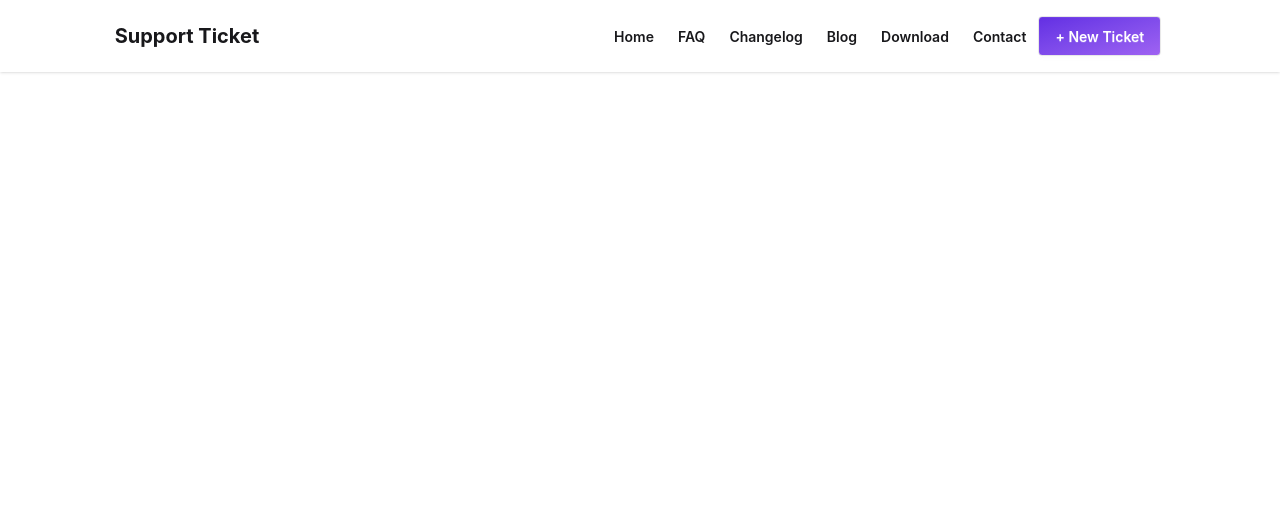
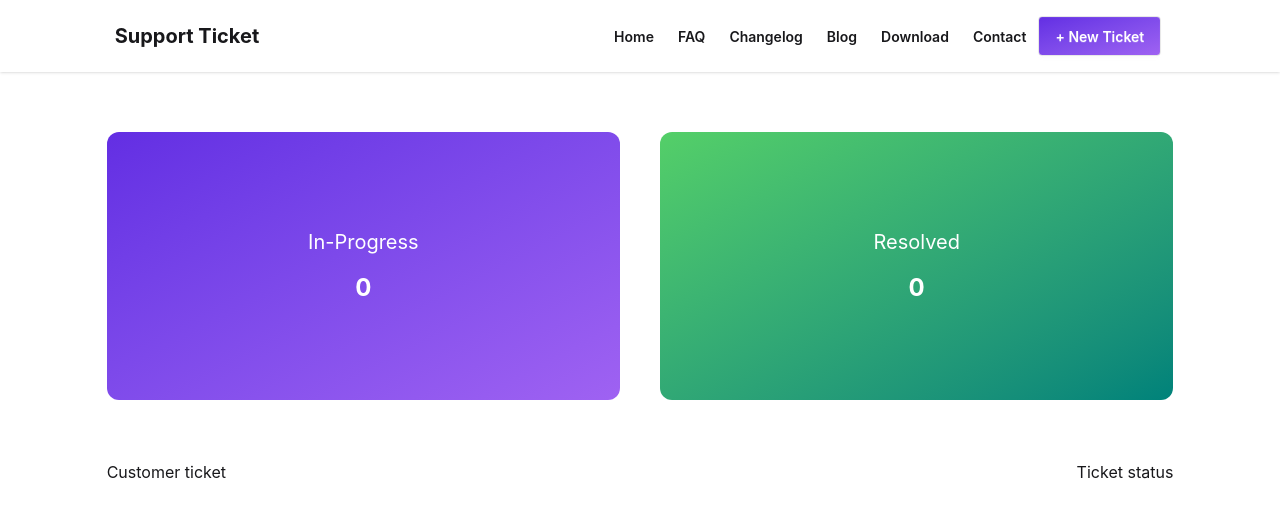
Before and after one commit to ronouk/react-support-ticket, a React (Vite) app: page / in a window 1280 px wide. Shown: the top 516 px of the page. Built offline with nearby package versions, Linux system fonts and the light colour scheme.

Commit message:
top section finished

```diff
--- a/src/App.jsx
+++ b/src/App.jsx
@@ -1,12 +1,16 @@
 import './App.css'
 import Navbar from './components/navbar/Navbar'
+import StatusCard from './components/status-card/StatusCard'
+import TicketArea from './components/ticket-area/TicketArea'
 
 function App() {
 
   return (
     <>
-      <div>
-        <Navbar></Navbar>
+      <Navbar></Navbar>
+      <div className="max-w-11/12 lg:max-w-5/6 mx-auto">
+        <StatusCard></StatusCard>
+        <TicketArea></TicketArea>
       </div>
     </>
   )
--- a/src/components/status-card/StatusCard.jsx
+++ b/src/components/status-card/StatusCard.jsx
@@ -2,8 +2,19 @@ import React from 'react';
 
 const StatusCard = () => {
     return (
-        <div>
-
+        <div className='in-process grid grid-cols-1 md:grid-cols-2 gap-10 grow justify-between mx-auto my-8 md:my-15'>
+            <div className="relative in-progress space-y-4 bg-linear-to-br from-[#632EE3] to-[#9F62F2] text-white py-24 text-center rounded-xl">
+                <div className='absolute scale-120 bg-[url("/vector1.png")] inset-0 bg-no-repeat'></div>
+                <div className='absolute scale-120 bg-[url("/vector1.png")] scale-x-[-1] inset-0 bg-no-repeat'></div>
+                <h1 className='text-xl'>In-Progress</h1>
+                <h1 className='font-bold text-2xl'>0</h1>
+            </div>
+            <div className="resolved relative in-progress space-y-4 bg-linear-to-br from-[#54CF68] to-[#00827A] text-white py-24 text-center rounded-xl">
+                <div className='absolute scale-120 bg-[url("/vector1.png")] inset-0 bg-no-repeat'></div>
+                <div className='absolute scale-120 bg-[url("/vector1.png")] scale-x-[-1] inset-0 bg-no-repeat'></div>
+                <h1 className='text-xl'>Resolved</h1>
+                <h1 className='font-bold text-2xl'>0</h1>
+            </div>
         </div>
     );
 };
--- /dev/null
+++ b/src/components/ticket-area/TicketArea.jsx
@@ -0,0 +1,14 @@
+import React from 'react';
+import CustomerTicket from './customer-ticket/CustomerTicket';
+import TicketStatus from './ticket-status/TicketStatus';
+
+const TicketArea = () => {
+    return (
+        <div className='flex justify-between'>
+            <CustomerTicket></CustomerTicket>
+            <TicketStatus></TicketStatus>
+        </div>
+    );
+};
+
+export default TicketArea;
--- /dev/null
+++ b/src/components/ticket-area/customer-ticket/CustomerTicket.jsx
@@ -0,0 +1,11 @@
+import React from 'react';
+
+const CustomerTicket = () => {
+    return (
+        <div>
+            Customer ticket
+        </div>
+    );
+};
+
+export default CustomerTicket;
--- /dev/null
+++ b/src/components/ticket-area/ticket-status/TicketStatus.jsx
@@ -0,0 +1,11 @@
+import React from 'react';
+
+const TicketStatus = () => {
+    return (
+        <div>
+            Ticket status
+        </div>
+    );
+};
+
+export default TicketStatus;
```
Also changed, not shown: src/components/ticket-area/customer-ticket/customer-ticket.css (added), src/components/ticket-area/ticket-area.css (added), src/components/ticket-area/ticket-status/ticket-status.css (added).
